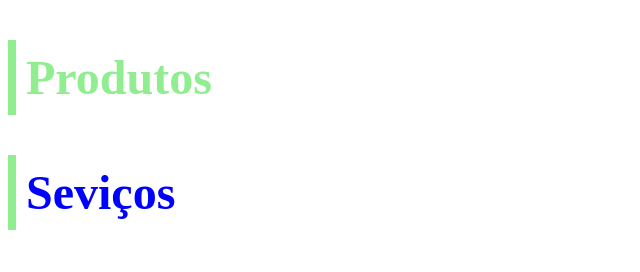
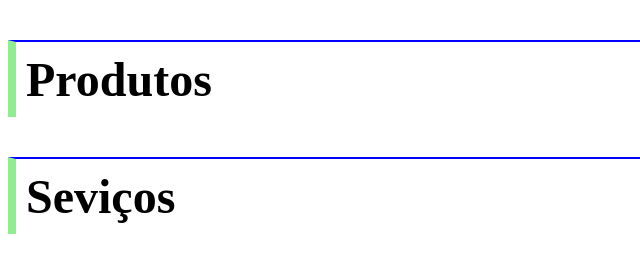
Before and after one commit to SamiraCas/Especificidade, a plain HTML site: page index.html in a window 1280 px wide. Shown: the whole page, without its empty margins (0-640 px from the left). Drawn offline with Linux system fonts and the light colour scheme.

Commit message:
finalizando os codigos teste de especificidade

```diff
--- a/style.css
+++ b/style.css
@@ -1,5 +1,10 @@
 body{
   font-size: 2rem;
+}
+
+h2{
+  color: black !important;
+  border-top: 2px solid blue;
 }
 
 #produtos{
```
